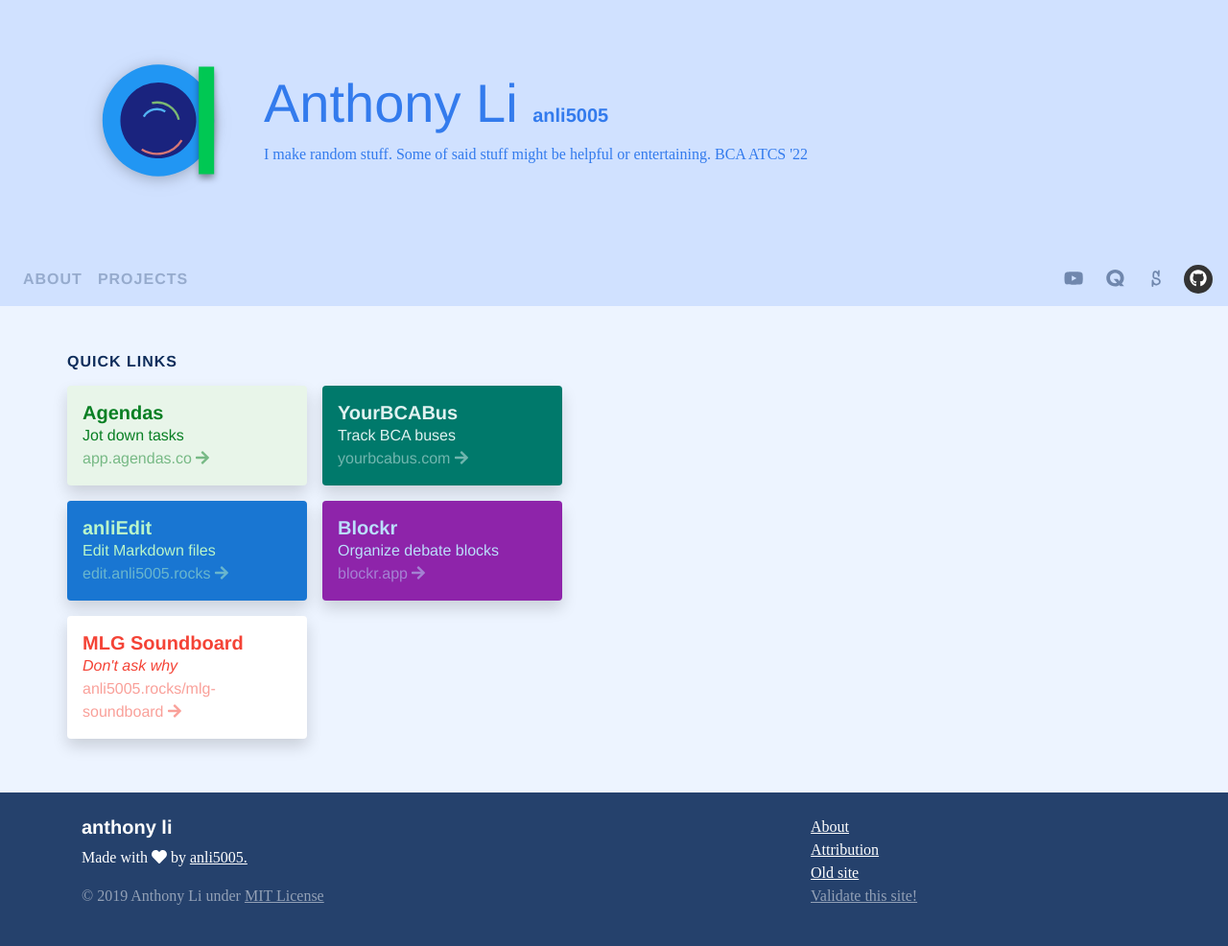
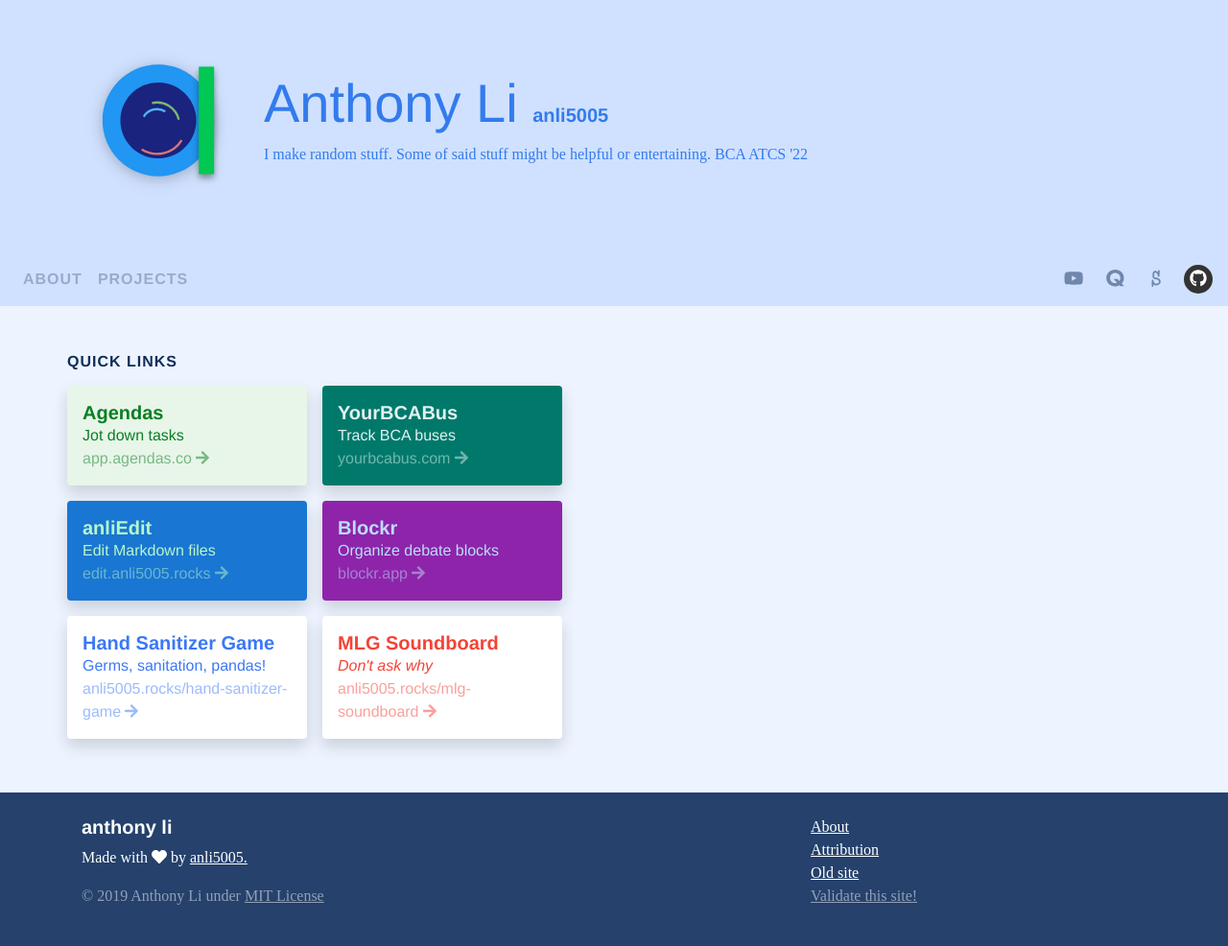
Before and after one commit to anli5005/anli5005.github.io, a Jekyll site: the page built from index.html, in a window 1280 px wide. Shown: the whole page at 96% size. Built offline with Jekyll 4.4.1, drawn with Linux system fonts in a browser that asks for light colours; nearby versions of some CDN libraries; some web fonts are replaced.

Commit message:
Add Hand Sanitizer Game

```diff
--- a/index.html
+++ b/index.html
@@ -26,6 +26,7 @@ title: anli5005
         {% include link.html href="https://yourbcabus.com" title="YourBCABus" description="Track BCA buses" domain="yourbcabus.com" target="_blank" bg="#00796b" color="#e0f2f1" %}
         {% include link.html href="https://edit.anli5005.rocks" title="anliEdit" description="Edit Markdown files" domain="edit.anli5005.rocks" target="_blank" bg="#1976d2" color="#b9f6ca" %}
         {% include link.html href="https://blockr.app" title="Blockr" description="Organize debate blocks" domain="blockr.app" target="_blank" bg="#8e24aa" color="#bbdefb" %}
+        {% include link.html href="http://anli5005.rocks/hand-sanitizer-game" title="Hand Sanitizer Game" description="Germs, sanitation, pandas!" domain="anli5005.rocks/hand-sanitizer-game" target="_blank" color="rgb(59, 120, 246)" %}
         {% include link.html href="http://anli5005.rocks/mlg-soundboard" title="MLG Soundboard" description="<em>Don't ask why</em>" domain="anli5005.rocks/mlg-soundboard" target="_blank" color="#f44336" %}
       </div>
     </div>
```
